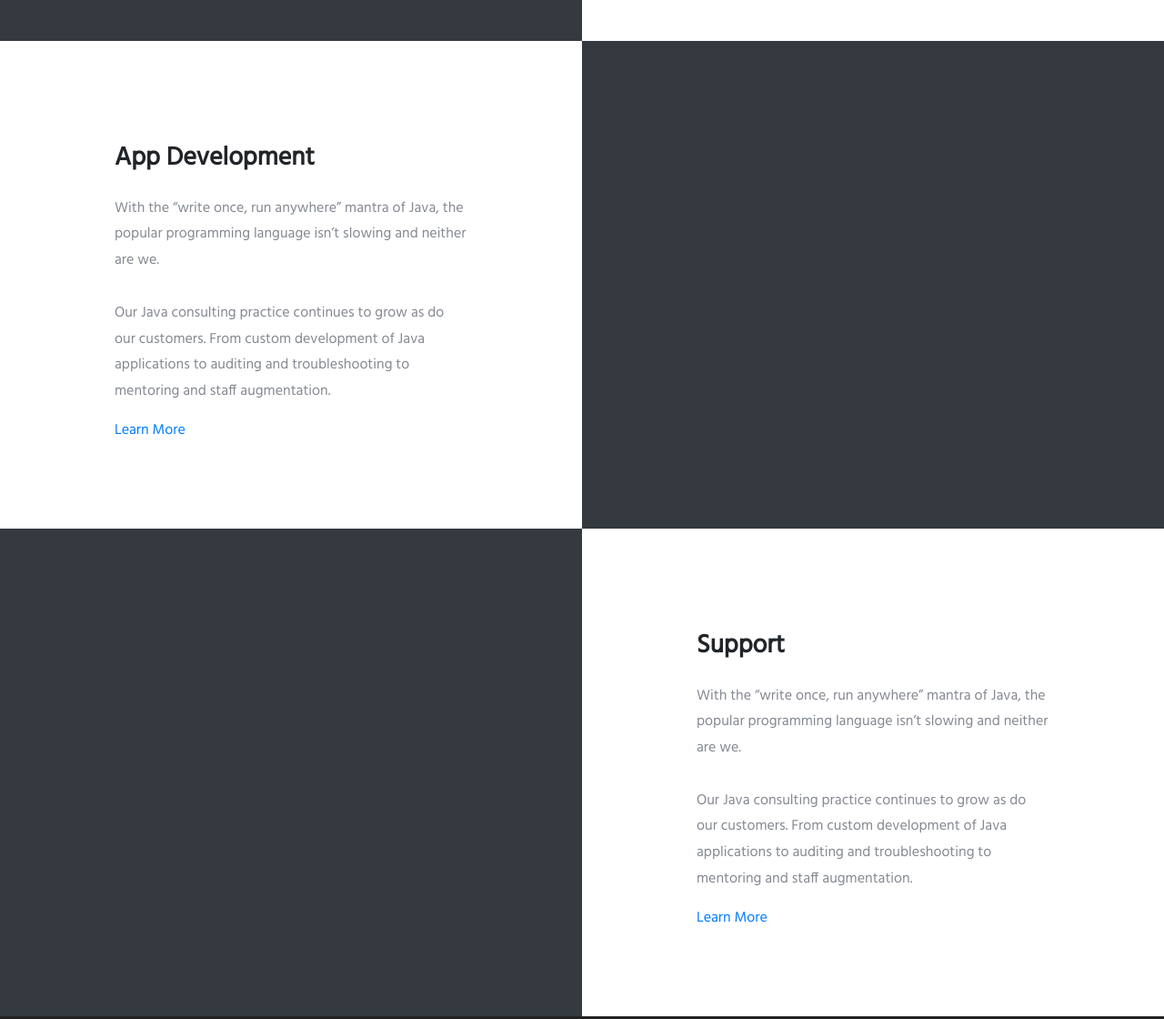
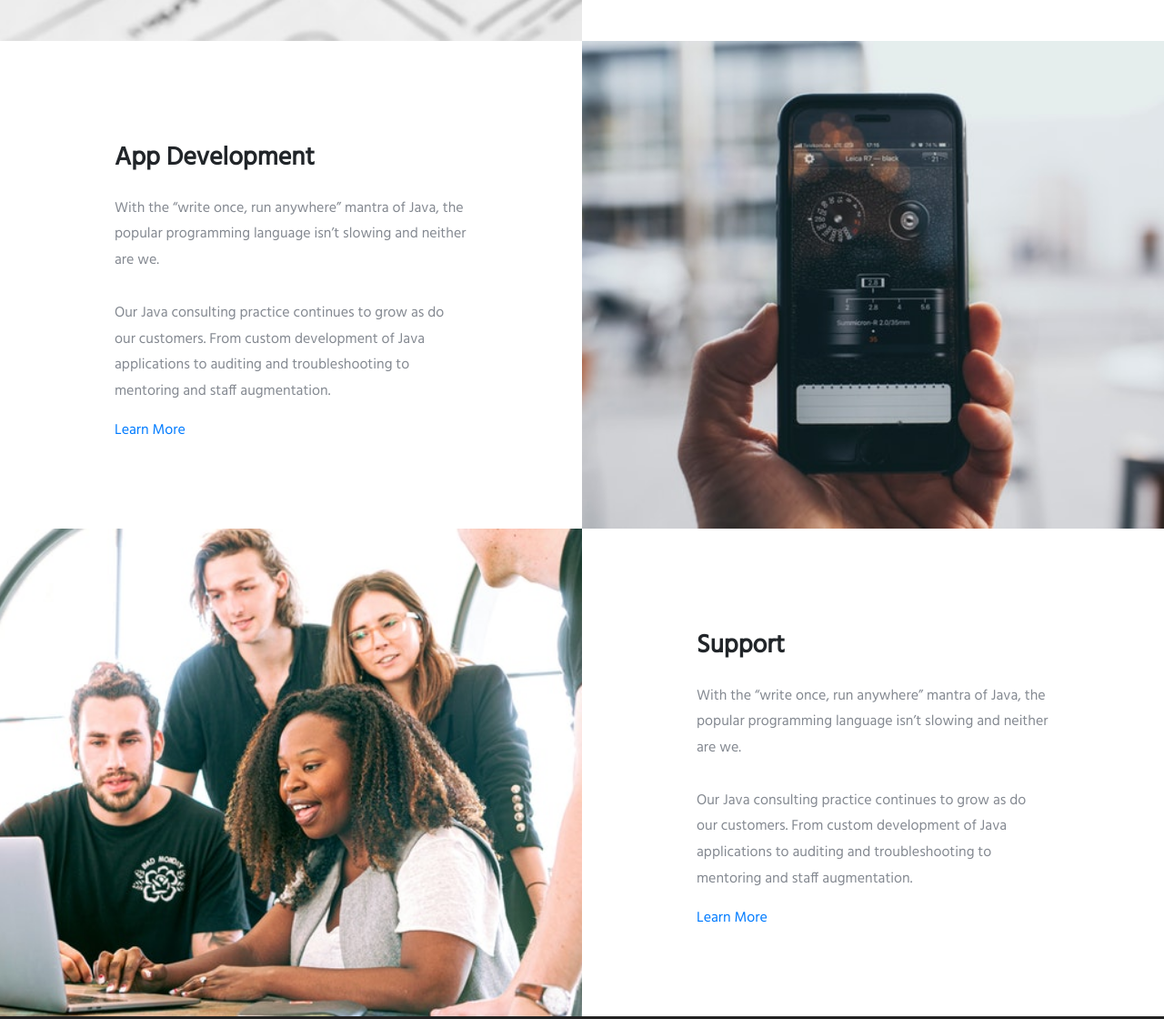
Before and after one commit to aslyadneva/CenexConsulting, a Gatsby site: page /services in a window 1280 px wide. Shown: the part 1587-2707 px from the top of the page at 91% size. Built offline with nearby package versions, Linux system fonts and the light colour scheme; Gatsby itself is replaced by a stand-in of ours.

Commit message:
Services page

```diff
--- a/src/components/globals/Footer.js
+++ b/src/components/globals/Footer.js
@@ -37,18 +37,13 @@ const Footer = () => {
             </div>
 
           </div>
-
         </div>
-
-
       </footer>
 
       {/* <!-- Copyright Section --> */}
       <section id="copyright" className="Copyright py-4">
         <div className="container">
-
-          <p className="m-0">Copyright &copy; 2020, Cenex Consulting, All Rights Reserved</p>
-
+          <p className="m-0">Copyright &copy; {new Date().getFullYear()}, Cenex Consulting. All Rights Reserved</p>
         </div>
       </section>
     </Fragment>
--- a/src/components/globals/Navbar.js
+++ b/src/components/globals/Navbar.js
@@ -73,7 +73,7 @@ class Navbar extends Component {
             ))}
           </ul>
 
-          <Link to="/contact" className="btn btn-outline-primary">CONTACT US</Link>
+          <Link to="/contact" className="btn btn-primary">CONTACT US</Link>
         </div>
       </nav>
     )
--- a/src/components/home/FAQ.js
+++ b/src/components/home/FAQ.js
@@ -68,7 +68,7 @@ class FAQ extends Component {
                   return (
                     <div className="card my-3" key={item.id}>
                       <div
-                        className="main-card card-body d-flex justify-content-between align-items-center"
+                        className="main-card card-body d-flex justify-content-between align-items-center FAQ__card"
                         onClick={() => this.toggleTab(item.id)}
                       >
                         <span>{item.heading}</span>
@@ -98,7 +98,7 @@ class FAQ extends Component {
                   return (
                     <div className="card my-3" key={item.id}>
                       <div
-                        className="main-card card-body d-flex justify-content-between align-items-center"
+                        className="main-card card-body d-flex justify-content-between align-items-center FAQ__card"
                         onClick={() => this.toggleTab(item.id)}
                       >
                         <span>{item.heading}</span>
--- a/src/components/layout.css
+++ b/src/components/layout.css
@@ -101,7 +101,9 @@ p {
 
 
 /**************  FAQ Section ******************/
-
+.FAQ__card {
+  cursor: pointer;
+}
 
 
 /**************  Footer Section ******************/
--- a/src/pages/services.js
+++ b/src/pages/services.js
@@ -1,8 +1,31 @@
 import React from 'react'
-import {graphql} from 'gatsby'
+import {graphql, Link} from 'gatsby'
 import Layout from '../components/layout'
 import BackgroundSection from '../components/globals/BackgroundSection'
 import SEO from '../components/seo'
+import java from '../images/database.jpg'
+import ui from '../images/wireframe.jpg'
+import app from '../images/smartphone.jpg'
+import support from '../images/people.jpg'
+
+const services = [
+  {
+    title: "Java Consulting",
+    img: java,
+  },
+  {
+    title: "UI/UX Consulting",
+    img: ui
+  },
+  {
+    title: "App Development",
+    img: app
+  },
+  {
+    title: "Support",
+    img: support
+  }
+]
 
 const ServicesPage = ({data}) => {
   return (
@@ -23,93 +46,45 @@ const ServicesPage = ({data}) => {
 
       {/* <!-- Services Content --> */}
       <section id="services-content">
-
-        {/* <!-- Java Consulting --> */}
+        {services.map((service, idx) => {
+          return (
             <div class="container-fluid">
               <div class="row java-consulting">
-            <div class="col col-12 col-md-8 col-xl-6">
-              <div class="container-sm container-lg">
-                <div class="p-3 m-3 p-md-5 m-md-5">
-                  <h3 class="font-weight-bold py-3 py-md-3">Java Consulting</h3>
-                  <p class="">With the “write once, run anywhere” mantra of Java, the popular programming language isn’t slowing and neither are we.
-              <br/>
-                      <br/>
-                        Our Java consulting practice continues to grow as do our customers. From custom development of Java applications to auditing and troubleshooting to mentoring and staff augmentation.
-            </p>
-                      <a href="#">Learn More</a>
+
+                {idx % 2 !== 0 &&
+                  <div class="col d-none d-md-block col-md-4 col-xl-6 bg-dark px-0">
+                    <img src={service.img} alt={service.title} style={{ height: '100%', width: '100%', objectFit: 'cover' }} />
                   </div>
-         </div>
-                </div>
-                <div class="col d-none d-md-block col-md-4 col-xl-6 bg-dark java-image"></div>
-              </div>
-            </div>
-
-            {/* <!-- Web Consulting --> */}
-    <div class="container-fluid">
-              <div class="row web-consulting">
-
-                <div class="col d-none d-md-block col-md-4 col-xl-6 bg-dark web-image"></div>
+                }
 
                 <div class="col col-12 col-md-8 col-xl-6">
                   <div class="container-sm container-lg">
                     <div class="p-3 m-3 p-md-5 m-md-5">
-                      <h3 class="font-weight-bold py-3 py-md-3">UI/UX Consulting</h3>
-                      <p class="">With the “write once, run anywhere” mantra of Java, the popular programming language isn’t slowing and neither are we.
-              <br/>
-                          <br/>
+                      <h3 class="font-weight-bold py-3 py-md-3">{service.title}</h3>
+                      <p>
+                        With the “write once, run anywhere” mantra of Java, the popular programming language isn’t slowing and neither are we.
+                        <br />
+                        <br />
                         Our Java consulting practice continues to grow as do our customers. From custom development of Java applications to auditing and troubleshooting to mentoring and staff augmentation.
                       </p>
-                          <a href="#">Learn More</a>
-          </div>
-         </div>
+                      <Link to="/contact" >Learn More</Link>
                     </div>
                   </div>
                 </div>
 
-                {/* <!-- App Development --> */}
-    <div class="container-fluid">
-                  <div class="row app-development">
-                    <div class="col col-12 col-md-8 col-xl-6">
-                      <div class="container-sm container-lg">
-                        <div class="p-3 m-3 p-md-5 m-md-5">
-                          <h3 class="font-weight-bold py-3 py-md-3">App Development</h3>
-                          <p class="">With the “write once, run anywhere” mantra of Java, the popular programming language isn’t slowing and neither are we.
-              <br/>
-                              <br/>
-                                Our Java consulting practice continues to grow as do our customers. From custom development of Java applications to auditing and troubleshooting to mentoring and staff augmentation.
-            </p>
-                              <a href="#">Learn More</a>
+                {idx === 0 || idx % 2 === 0 ?
+                  <div class="col d-none d-md-block col-md-4 col-xl-6 bg-dark px-0">
+                    <img src={service.img} alt={service.title} style={{ height: '100%', width: '100%', objectFit: 'cover' }} />
+                  </div>
+                  : null
+                }
+
               </div>
             </div>
-                        </div>
-                        <div class="col d-none d-md-block col-md-4 col-xl-6 bg-dark app-image"></div>
-                      </div>
-                    </div>
-
-                    {/* <!-- Support --> */}
-    <div class="container-fluid">
-                      <div class="row support">
-                        <div class="col d-none d-md-block col-md-4 col-xl-6 bg-dark people-image"></div>
-                        <div class="col col-12 col-md-8 col-xl-6">
-                          <div class="container-sm container-lg">
-                            <div class="p-3 m-3 p-md-5 m-md-5">
-                              <h3 class="font-weight-bold py-3 py-md-3">Support</h3>
-                              <p class="">With the “write once, run anywhere” mantra of Java, the popular programming language isn’t slowing and neither are we.
-              <br/>
-                                  <br/>
-                                    Our Java consulting practice continues to grow as do our customers. From custom development of Java applications to auditing and troubleshooting to mentoring and staff augmentation.
-            </p>
-                                  <a href="#">Learn More</a>
-          </div>
-         </div>
-                            </div>
-                          </div>
-                        </div>
-
-
+          )
+        })}
       </section>
     </Layout>
-
   )
 }
 
```
Lines whose indentation alone changed are shown as unchanged.
